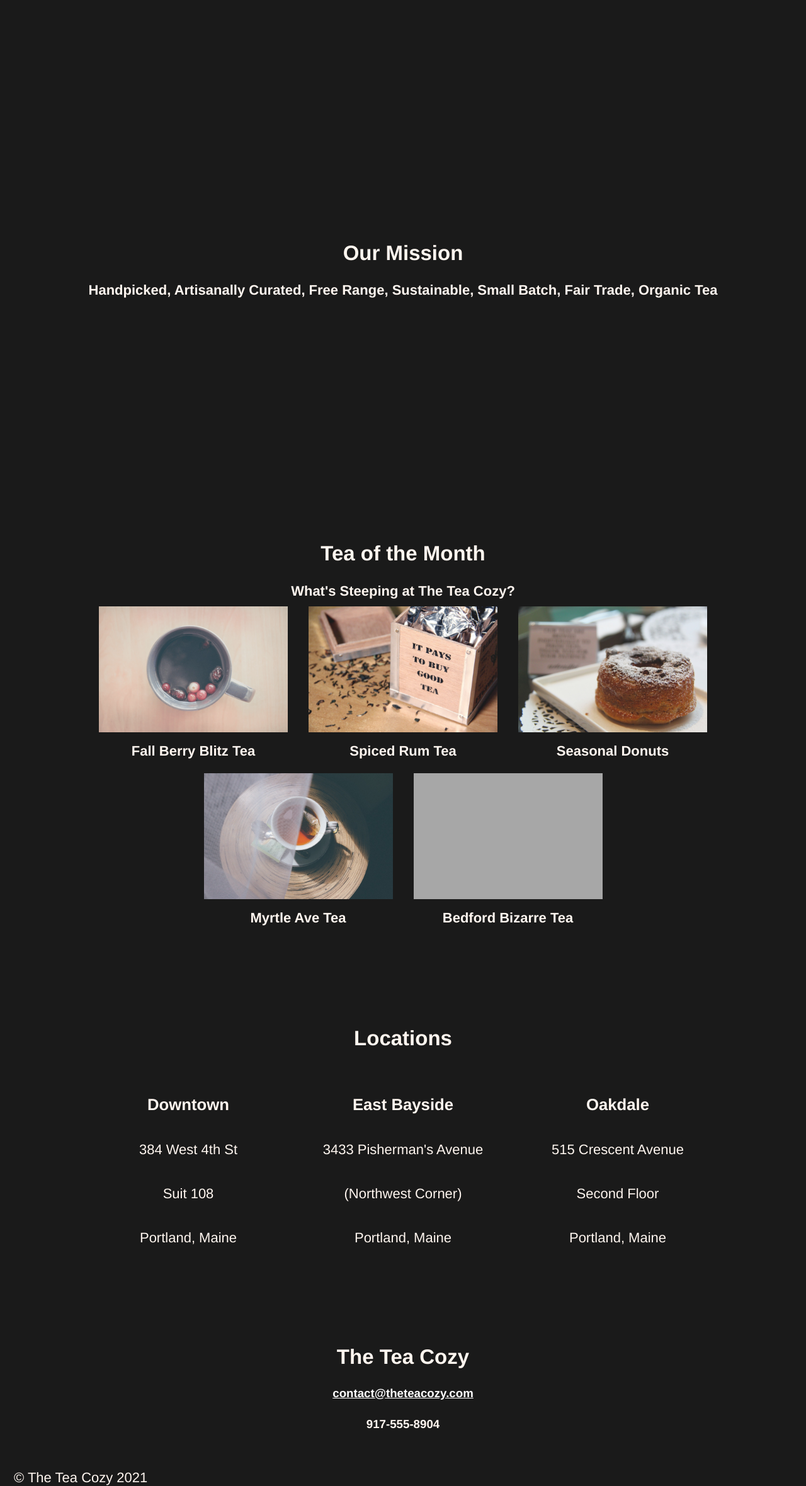
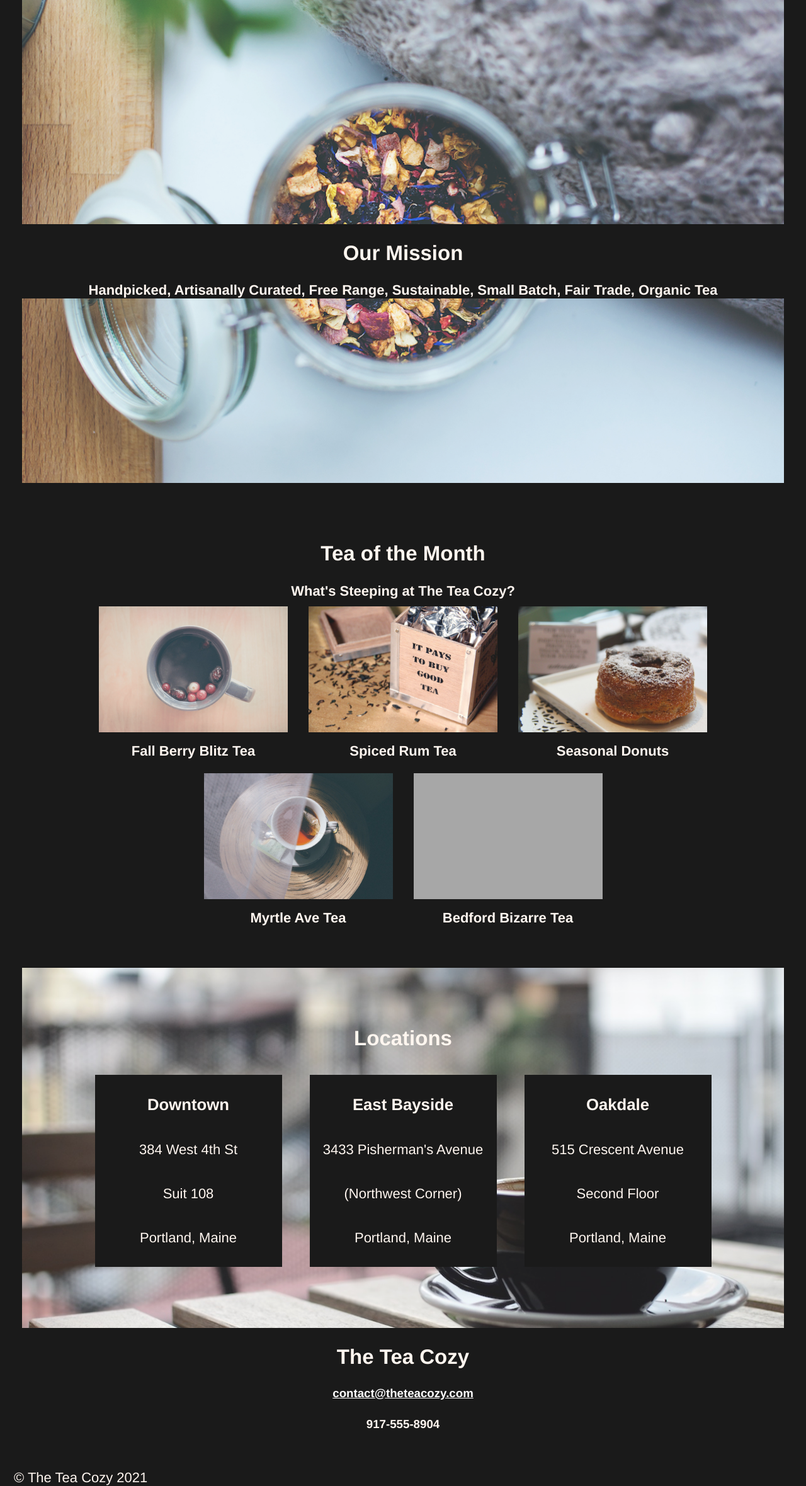
Before and after one commit to alan-lai1738/Tea-Cozy-CodeCademy, a plain HTML site: page index.html in a window 1280 px wide. Shown: the part 72-2432 px from the top of the page at 63% size. Drawn offline with Linux system fonts and the light colour scheme; grey boxes are pictures that could not be loaded; files whose address does not match are found by name.

Commit message:
Update style.css

```diff
--- a/style.css
+++ b/style.css
@@ -103,7 +103,7 @@ main {
     flex-wrap: wrap;
     height: 35rem;
     padding-top: 3rem;
-    background-image: url('images/img-mission-background.jpg');
+    background-image: url('img-mission-background.jpg');
     background-repeat: no-repeat;
     background-position: center;
     background-size: cover;
@@ -159,7 +159,7 @@ div {
 .location-area {
     min-height: 26rem;
     padding-top: 3rem;
-    background-image: url('images/img-locations-background.jpg');
+    background-image: url('img-locations-background.jpg');
     background-repeat: no-repeat;
     background-position: center;
     background-size: cover;
```
